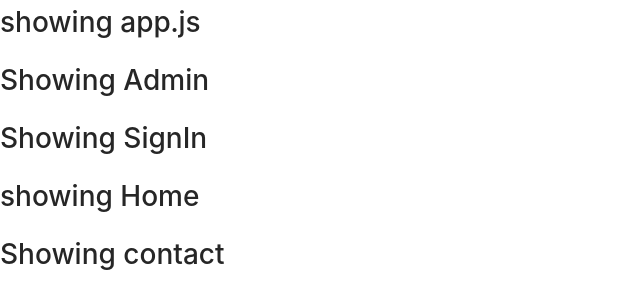
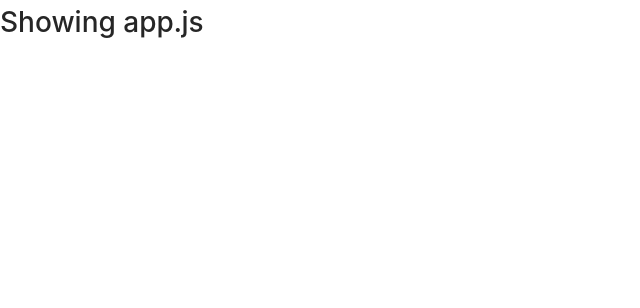
Before and after one commit to roxket/MERN-web-app, a React (Create React App) app in the folder client/: page / in a window 1280 px wide. Shown: the top 308 px of the page, without its empty margins (0-640 px from the left). Built offline with nearby package versions, Linux system fonts and the light colour scheme.

Commit message:
Layouts done

```diff
--- a/client/src/App.js
+++ b/client/src/App.js
@@ -9,11 +9,7 @@ import "./App.scss";
 function App() {
   return (
     <div>
-      <h1>showing app.js</h1>
-      <Admin />
-      <SignIn />
-      <Home />
-      <Contact />
+      <h1>Showing app.js</h1>
     </div>
   );
 }
--- a/client/src/layouts/LayoutAdmin.js
+++ b/client/src/layouts/LayoutAdmin.js
@@ -1,5 +1,5 @@
 import React from "react";
-import { layout } from "antd";
+import { Layout } from "antd";
 export default function LayoutAdmin() {
   return (
     <layout>
--- a/client/src/layouts/LayoutBasic.js
+++ b/client/src/layouts/LayoutBasic.js
@@ -1,5 +1,5 @@
 import React from "react";
-import { layout } from "antd";
+import { Layout } from "antd";
 export default function LayoutBasic() {
   return (
     <layout>
```
